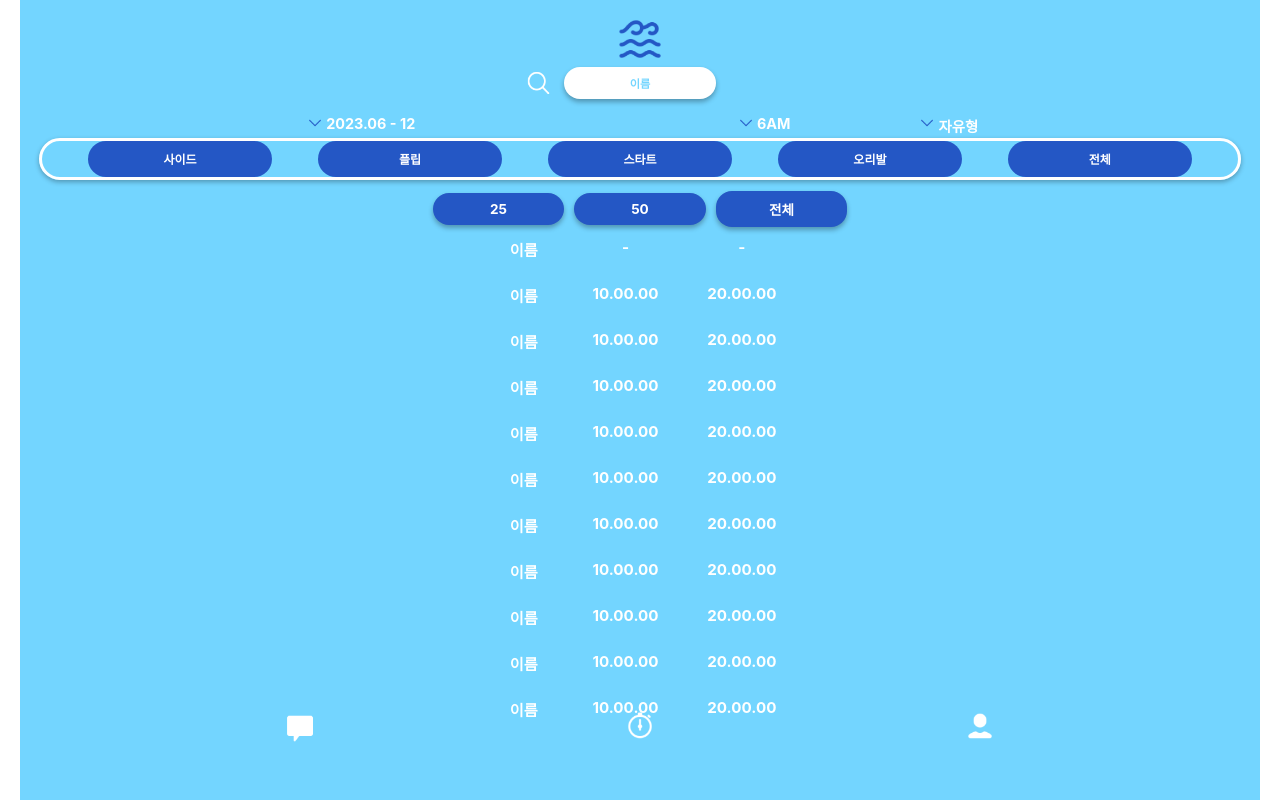
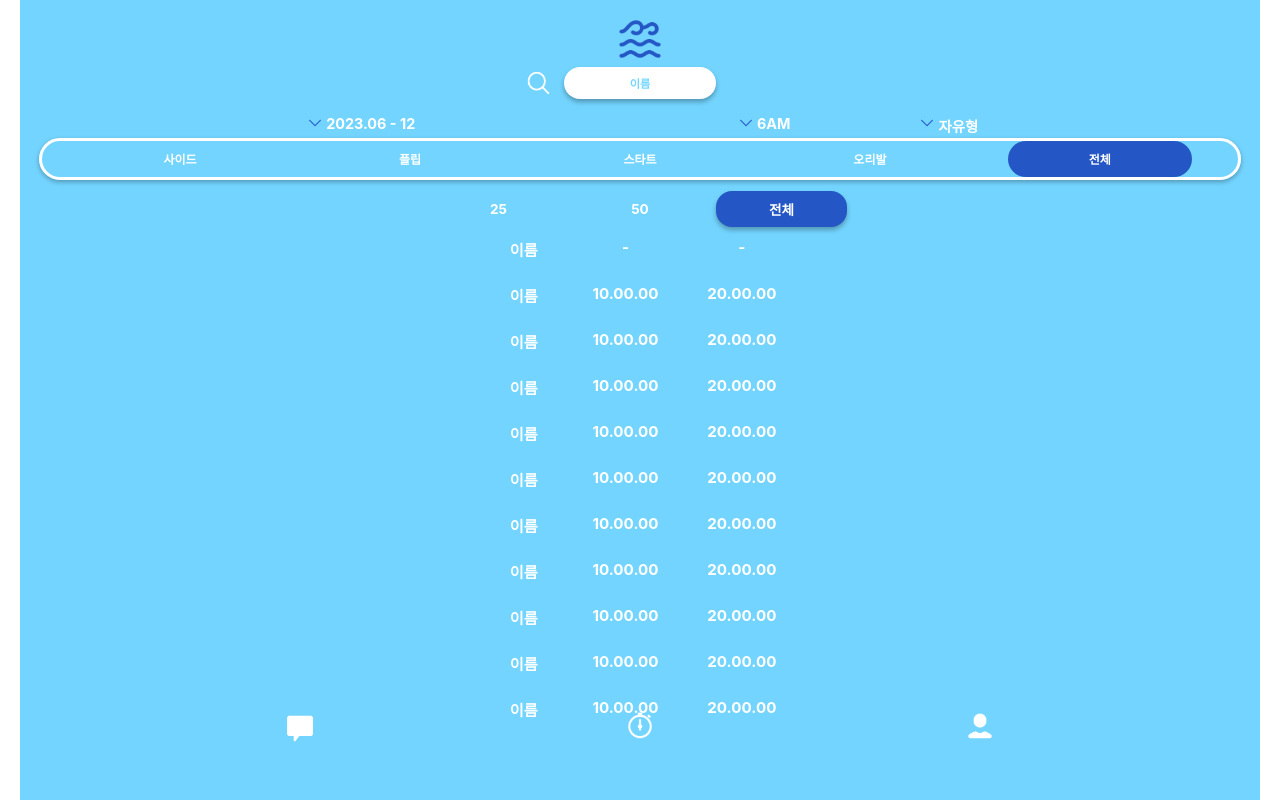
Before and after one commit to RIDE-THE-WAVE/Frontend, a React (Create React App) app in the folder ride-the-wave/: page /grouprecords in a window 1280 px wide. Built offline with nearby package versions, Linux system fonts and the light colour scheme.

Commit message:
FEAT: 전체 기록페이지 턴, 거리 버튼 클릭시 강조 구현 #8

```diff
--- a/ride-the-wave/src/component/records/grouprecords/GroupRecords.js
+++ b/ride-the-wave/src/component/records/grouprecords/GroupRecords.js
@@ -1,4 +1,4 @@
-import React from 'react';
+import React, { useState } from 'react';
 import styles from './GroupRecords.module.css';
 import logo from '../../img/logo.png'; // 나중에 공통이미지는 따로 관리하기
 import arrow from '../../img/arrow.png';
@@ -9,6 +9,30 @@ import BottomNav from '../../common/BottomNav';
 
 
 function GroupRecords() {
+    // 개인 기록(마이페이지)와 겹치는 구간이 매우 많음
+    const [activeTurnTab, setActiveTurnTab] = useState('tabEntireTurn');
+    const [activeLengthTab, setActiveLengthTab] = useState('tabEntireLength');
+    // const [activeSide, setActiveSide] = useState(true);
+    // const [activeFlip, setActiveFlip] = useState(true);
+    // const [activeStart, setActiveStart] = useState(true);
+    // const [activeFin, setActiveFin] = useState(true);
+
+    // const toggleActiveSide = () => {
+    //     setActiveSide(!activeSide);
+    // }
+
+    // const toggleActiveFlip = () => {
+    //     setActiveFlip(!activeFlip);
+    // }
+
+    // const toggleActiveStart = () => {
+    //     setActiveStart(!activeStart);
+    // }
+
+    // const toggleActiveFin= () => {
+    //     setActiveFin(!activeFin);
+    // }
+
     return (
         <div className={styles.GroupRecords}>
             <div className={styles.header}>
@@ -23,6 +47,7 @@ function GroupRecords() {
                         <div className={styles.user_search_img}>
                             <img src={search_record} alt="search_record" />
                         </div>
+                        {/* Login 의 입력 받는 창 넣기 */}
                         <div className={styles.user_search}>
                             <span>이름</span>
                         </div>
@@ -49,31 +74,31 @@ function GroupRecords() {
                 </div>
             </div>
             <div className={styles.contents_turn_type}>
-                  <div className={styles.turn_type}>
+                <div className={`${styles.turn_type} ${activeTurnTab === "tabSide" ? styles.turn_type_active : ""}`} onClick={() => setActiveTurnTab("tabSide")}>
                     <span>사이드</span>
-                  </div>
-                  <div className={styles.turn_type}>
+                </div>
+                <div className={`${styles.turn_type} ${activeTurnTab === "tabFlip" ? styles.turn_type_active : ""}`} onClick={() => setActiveTurnTab("tabFlip")}>
                     <span>플립</span>
-                  </div>
-                  <div className={styles.turn_type}>
+                </div>
+                <div className={`${styles.turn_type} ${activeTurnTab === "tabStart" ? styles.turn_type_active : ""}`} onClick={() => setActiveTurnTab("tabStart")}>
                     <span>스타트</span>
-                  </div>
-                  <div className={styles.turn_type}>
+                </div>
+                <div className={`${styles.turn_type} ${activeTurnTab === "tabFin" ? styles.turn_type_active : ""}`} onClick={() => setActiveTurnTab("tabFin")}>
                     <span>오리발</span>
-                  </div>
-                  <div className={styles.turn_type}>
+                </div>
+                <div className={`${styles.turn_type} ${activeTurnTab === "tabEntireTurn" ? styles.turn_type_active : ""}`} onClick={() => setActiveTurnTab("tabEntireTurn")}>
                     <span>전체</span>
-                  </div>
+                </div>
             </div>
             <div className={styles.contents_length_option_box}>
                 <div className={styles.length_option_inner_box}>
-                    <div className={styles.length_option}>
+                    <div className={`${styles.length_option} ${activeLengthTab === "tabHalf" ? styles.length_option_active : ""}`} onClick={() => setActiveLengthTab("tabHalf")}>
                         <span>25</span>
                     </div>
-                    <div className={styles.length_option}>
+                    <div className={`${styles.length_option} ${activeLengthTab === "tabFull" ? styles.length_option_active : ""}`} onClick={() => setActiveLengthTab("tabFull")}>
                         <span>50</span>
                     </div>
-                    <div className={styles.length_option}>
+                    <div className={`${styles.length_option} ${activeLengthTab === "tabEntireLength" ? styles.length_option_active : ""}`} onClick={() => setActiveLengthTab("tabEntireLength")}>
                         <span>전체</span>
                     </div>
                 </div>
--- a/ride-the-wave/src/component/records/grouprecords/GroupRecords.module.css
+++ b/ride-the-wave/src/component/records/grouprecords/GroupRecords.module.css
@@ -140,6 +140,10 @@
     justify-content: space-evenly;
     padding: 0.6rem;
     border-radius: 1.7rem;
+    /* background-color: #2457C5; */
+}
+
+.turn_type_active {
     background-color: #2457C5;
 }
 
@@ -167,10 +171,15 @@
     flex: 0.3;
     padding: 0.5rem;
     border-radius: 1rem;
+    /* background-color: #2457C5;
+    box-shadow: 0px 3px 5px rgba(0, 0, 0, 0.3); */
+    /* outline: 3px solid purple; */
+    /* background-color: #9993ff; */
+}
+
+.length_option_active {
     background-color: #2457C5;
     box-shadow: 0px 3px 5px rgba(0, 0, 0, 0.3);
-    /* outline: 3px solid purple; */
-    /* background-color: #9993ff; */
 }
 
 /* ******** */
```
Also changed, not shown: ride-the-wave/src/component/records/myrecord/MyRecord.module.css (+0 -9 lines).
